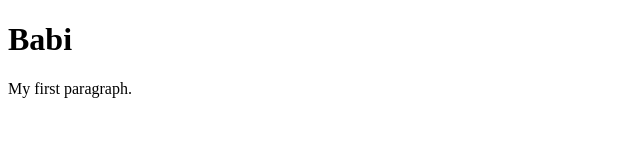
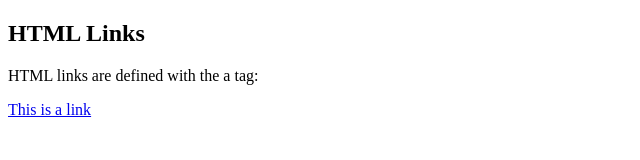
Before and after one commit to tomumutto45/Marvel, a plain HTML site: page index.html in a window 1280 px wide. Shown: the whole page, without its empty margins (0-640 px from the left). Drawn offline with Linux system fonts and the light colour scheme.

Commit message:
Update index.html
a

```diff
--- a/index.html
+++ b/index.html
@@ -2,9 +2,10 @@
 <html>
 <body>
 
-<h1>Babi</h1>
+<h2>HTML Links</h2>
+<p>HTML links are defined with the a tag:</p>
 
-<p>My first paragraph.</p>
+<a href="okidoki">This is a link</a>
 
 </body>
 </html>
```
